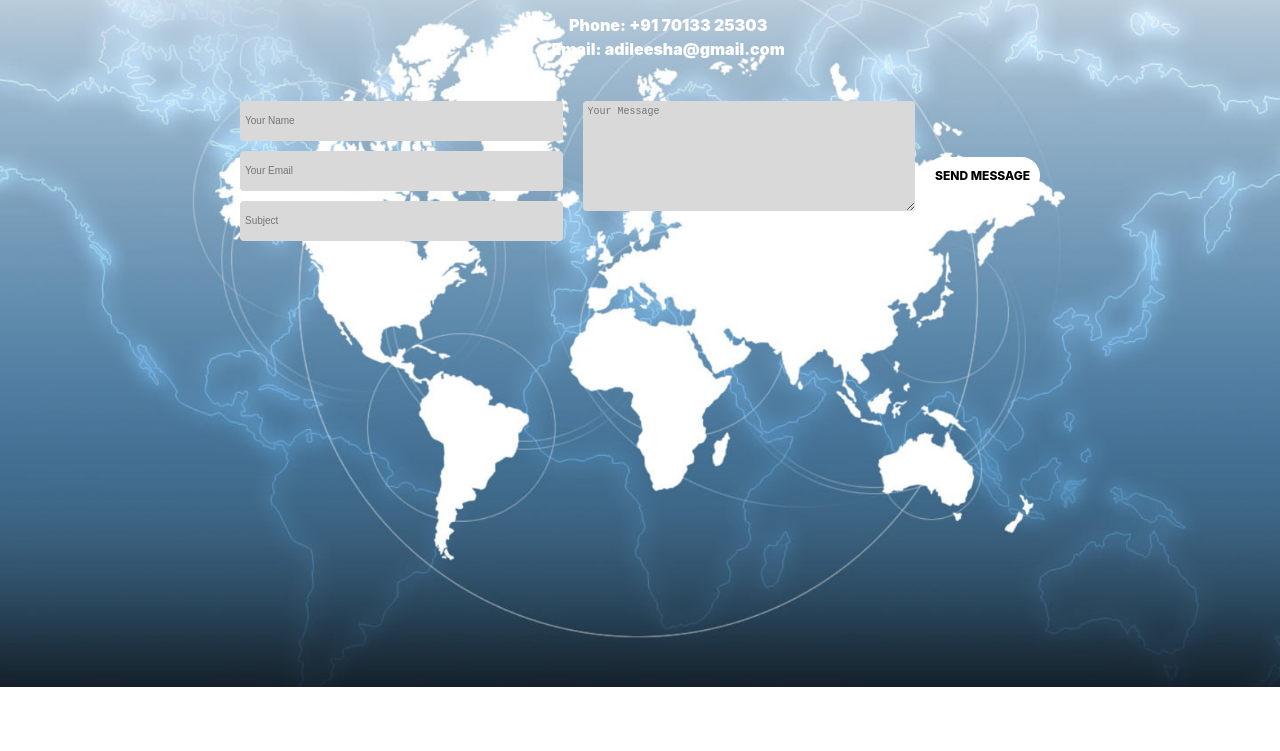
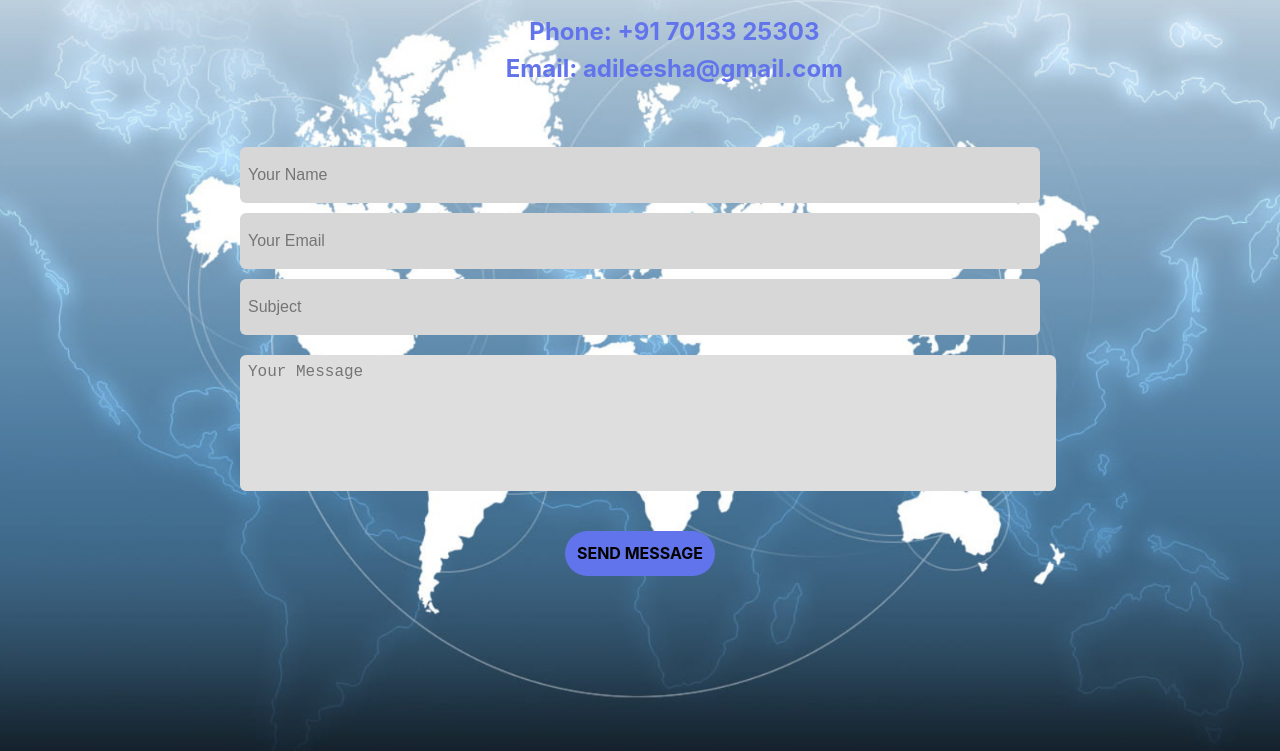
Before and after one commit to Dileesha8/caterpillar_code-champs, a plain HTML site: page getintouch.html in a window 1280 px wide. Shown: the part 113-864 px from the top of the page. Before the commit the page ends 800 px from the top, so only its background shows below. Drawn offline with Linux system fonts and the light colour scheme.

Commit message:
Update getintouch.css

```diff
--- a/getintouch.css
+++ b/getintouch.css
@@ -2,24 +2,19 @@ body {
     margin: 0;
     padding: 0;
     font-family: 'Inter', sans-serif;
-    font-size: 12px; /* Smaller base font size */
     display: flex;
     justify-content: center;
     align-items: center;
-    height: 100vh; /* Ensures the body takes up the full height of the viewport */
-    overflow: hidden; /* Prevents scrolling */
   }
 
   .contact-section {
     display: flex;
     flex-direction: column;
     position: relative;
-    height: 100vh; /* Ensures the section takes up the full height of the viewport */
+    min-height: 800px; /* Reduced height */
     width: 100%;
     align-items: center;
-    padding: 32px 40px; /* Adjusted padding */
-    box-sizing: border-box; /* Ensures padding is included in the height calculation */
-    overflow: hidden; /* Prevents scrolling within the section */
+    padding: 32px 40px; /* Reduced padding */
   }
 
   .background-image {
@@ -37,30 +32,30 @@ body {
 
   .section-title {
     position: relative;
-    background: linear-gradient(to right, gray, rgb(100, 96, 96), rgb(173, 172, 172));-webkit-text-fill-color: transparent; -webkit-background-clip: text;
+    color: #6274eb;
     text-align: center;
-    font: 900 32px 'Inter', sans-serif; /* Smaller font size */
-    margin-bottom: 20px; /* Adjusted margin */
+    font: 700 32px 'Inter', sans-serif; /* Reduced font size */
+    margin-bottom: 20px; /* Reduced margin */
   }
 
   .contact-info {
     position: relative;
-    width: 300px; /* Adjusted width */
-    max-width: 100%;
-    margin-bottom: 20px; /* Adjusted margin */
+    width: 100%;
+    max-width: 500px; /* Reduced width */
+    margin-bottom: 20px; /* Reduced margin */
   }
 
   .contact-info-wrapper {
     display: flex;
-    gap: 10px; /* Adjusted gap */
+    gap: 10px; /* Reduced gap */
   }
 
   .icon-wrapper {
-    width: 16%;
+    width: 12%; /* Reduced width */
   }
 
   .contact-details {
-    width: 84%;
+    width: 88%; /* Adjusted width */
   }
 
   .contact-text {
@@ -68,72 +63,74 @@ body {
     display: flex;
     flex-direction: column;
     align-items: center;
-    margin-top: 8px; /* Adjusted margin */
-    color: #fff;
+    margin-top: 8px; /* Reduced margin */
+    color: #6274eb;
     text-align: center;
-    font: 900 16px 'Inter', sans-serif; /* Smaller font size */
+    font: 700 24px Inter, sans-serif; /* Reduced font size */
   }
 
   .phone-number,
   .email-address {
-    margin: 2px 0; /* Adjusted margin */
+    margin: 4px 0; /* Reduced margin */
   }
 
   .form-container {
     position: relative;
     display: flex;
-    justify-content: space-between;
-    margin-top: 20px; /* Adjusted margin */
+    flex-direction: column; /* Stack items vertically */
+    align-items: center;     /* Center items horizontally */
+    margin-top: 40px; /* Reduced margin */
     width: 100%;
-    max-width: 800px; /* Adjusted width */
-    gap: 20px; /* Adjusted gap */
+    max-width: 800px; /* Reduced width */
+    gap: 20px; /* Reduced space between columns */
   }
 
   .form-left,
   .form-right {
     display: flex;
     flex-direction: column;
-    width: 48%; /* Adjusted width */
-    gap: 10px; /* Adjusted gap */
+    width: 100%; /* Adjust width to be full width for smaller screens */
+    gap: 10px; /* Reduced gap between fields */
   }
 
   .form-input,
   .form-subject {
-    background-color: #d9d9d9;
-    height: 30px; /* Adjusted height */
-    padding: 5px; /* Adjusted padding */
-    font-size: 10px; /* Smaller font size */
-    border-radius: 4px; /* Adjusted border radius */
+    background-color: #d7d7d8;
+    height: 40px; /* Reduced height */
+    padding: 8px; /* Reduced padding */
+    font-size: 16px; /* Reduced font size */
+    border-radius: 6px; /* Reduced border radius */
     border: none;
   }
 
   .form-textarea {
-    background-color: #d9d9d9;
+    background-color: #dededf;
     width: 100%;
-    height: 100px; /* Adjusted height */
-    padding: 5px; /* Adjusted padding */
-    font-size: 10px; /* Smaller font size */
-    border-radius: 4px; /* Adjusted border radius */
+    height: 120px; /* Reduced height */
+    padding: 8px; /* Reduced padding */
+    font-size: 16px; /* Reduced font size */
+    border-radius: 6px; /* Reduced border radius */
     border: none;
+    resize: none; /* Disable resizing */
+    overflow: hidden; /* Hide any overflow */
   }
 
   .submit-button {
-    width: 135px; /* Adjusted width */
-    border-radius: 20px; /* Adjusted border radius */
-    background-color: #fff;
-    margin-top: 10px; /* Adjusted margin */
-    min-height: 30px; /* Adjusted height */
+    width: 150px; /* Reduced width */
+    border-radius: 30px; /* Reduced border radius */
+    background-color: #6274eb;
+    margin-top: 20px; /* Adjusted margin */
+    min-height: 45px; /* Reduced height */
     color: #000;
     text-align: center;
-    padding: 11px 5px; /* Adjusted padding */
-    font: 800 12px 'Inter', sans-serif; /* Smaller font size */
+    padding: 10px 5px; /* Reduced padding */
+    font: 700 16px 'Inter', sans-serif; /* Reduced font size */
     border: none;
     cursor: pointer;
-    align-self: center;
   }
 
   .submit-button:hover {
-    background-color: #e0e0e0;
+    background-color: #6274eb;
   }
 
   .visually-hidden {
@@ -150,12 +147,11 @@ body {
 
   @media (max-width: 991px) {
     .contact-section {
-      max-width: 100%;
       padding: 0 10px; /* Adjusted padding */
     }
 
     .section-title {
-      font-size: 20px; /* Adjusted font size */
+      font-size: 28px; /* Further reduced font size */
     }
 
     .contact-info-wrapper {
@@ -166,14 +162,16 @@ body {
 
     .form-container {
       flex-direction: column;
-      align-items: stretch;
+      align-items: center;
+      margin-top: 20px; /* Adjusted margin */
     }
 
-    .form-left, .form-right {
+    .form-left,
+    .form-right {
       width: 100%;
     }
 
     .submit-button {
-      margin-bottom: 200px; /* Adjusted margin */
+      margin-top: 10px; /* Adjusted margin */
     }
   }
```
